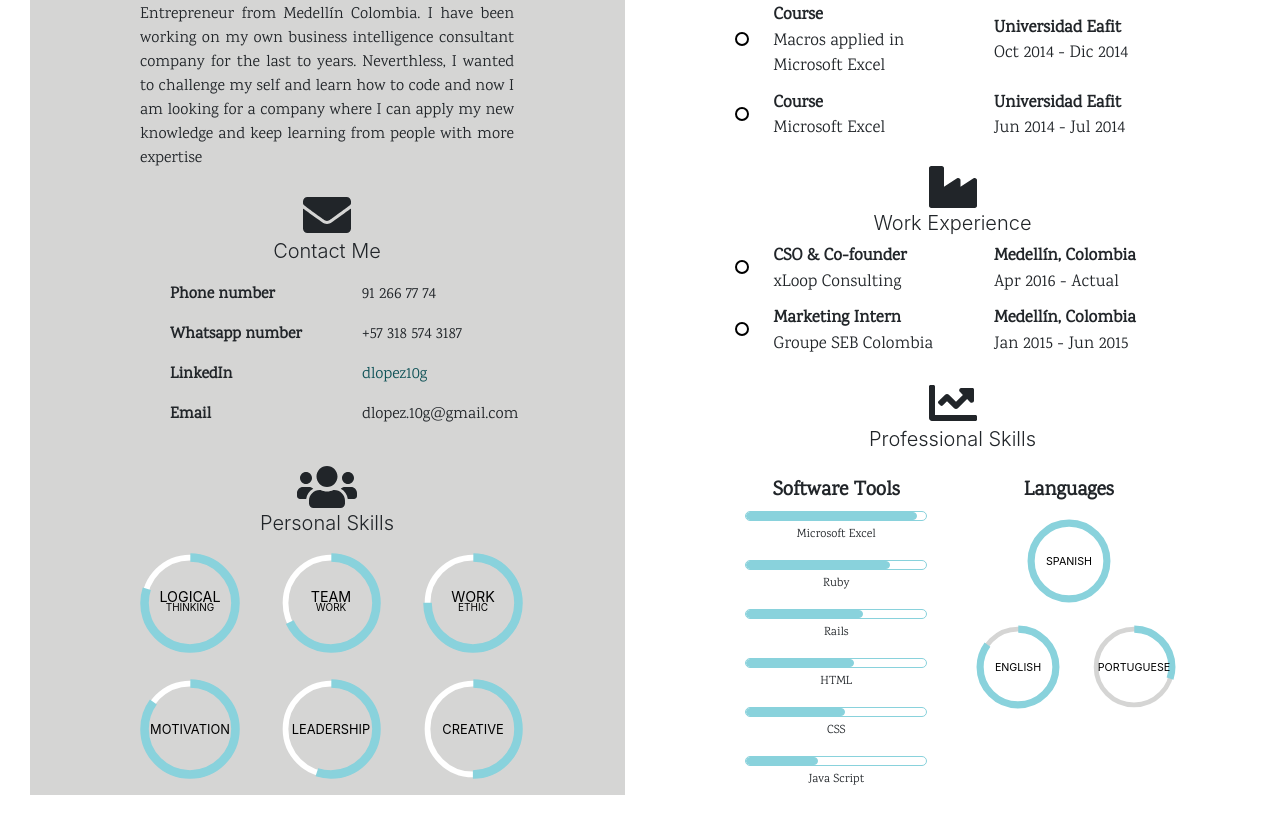
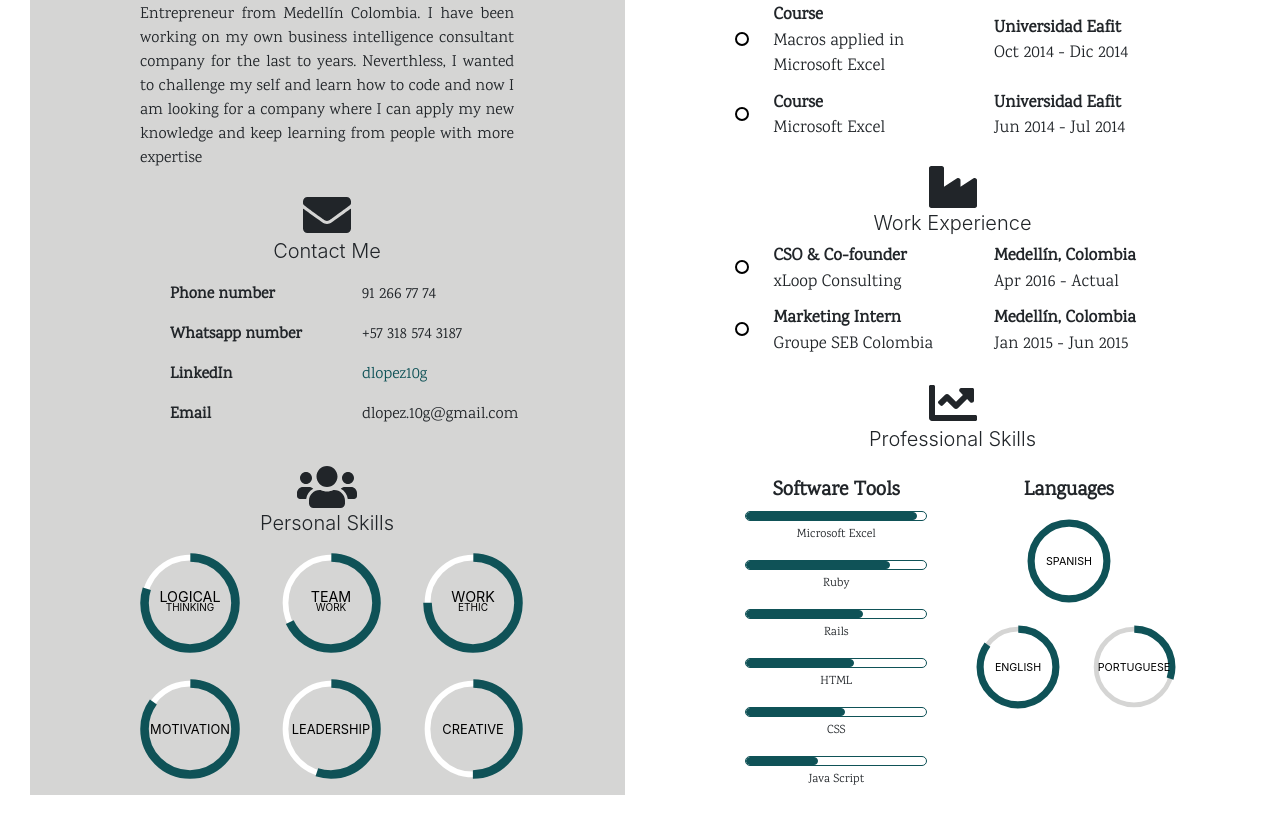
Before and after one commit to dlopezg3/cv, a plain HTML site: page index.html in a window 1280 px wide. Shown: the part 399-1232 px from the top of the page. Drawn offline with nearby package versions, Linux system fonts and the light colour scheme.

Commit message:
colors changed

```diff
--- a/css/components/profesional-skills.css
+++ b/css/components/profesional-skills.css
@@ -1,6 +1,6 @@
 
 .progress-bar-back {
-  border: 1px solid #89D2DC;
+  border: 1px solid #0F5257;
   width: 90%;
   height: 10px;
   border-radius: 50px;
@@ -11,8 +11,8 @@
 .progress-bar-front {
   height: 100%;
   border-radius: 50px;
-  background: #89D2DC;
-  border: 1px solid #89D2DC;
+  background: #0F5257;
+  border: 1px solid #0F5257;
 }
 
 .professional-skill-title {
--- a/index.html
+++ b/index.html
@@ -100,7 +100,7 @@
                       <svg width="120px" height="120px" viewBox="0 0 42 42" class="donut">
                         <circle class="donut-hole" cx="21" cy="21" r="15.91549430918954" fill="#D5D5D4"></circle>
                         <circle class="donut-ring" cx="21" cy="21" r="15.91549430918954" fill="transparent" stroke="#fff" stroke-width="2"></circle>
-                        <circle class="donut-segment" cx="21" cy="21" r="15.91549430918954" fill="transparent" stroke="#89D2DC" stroke-width="3" stroke-dasharray="80 20" stroke-dashoffset="25"></circle>
+                        <circle class="donut-segment" cx="21" cy="21" r="15.91549430918954" fill="transparent" stroke="#0F5257" stroke-width="3" stroke-dasharray="80 20" stroke-dashoffset="25"></circle>
                         <g class="chart-text">
                           <text x="50%" y="50%" class="chart-number">
                             LOGICAL
@@ -117,7 +117,7 @@
                       <svg width="120px" height="120px" viewBox="0 0 42 42" class="donut">
                         <circle class="donut-hole" cx="21" cy="21" r="15.91549430918954" fill="#D5D5D4"></circle>
                         <circle class="donut-ring" cx="21" cy="21" r="15.91549430918954" fill="transparent" stroke="#fff" stroke-width="2"></circle>
-                        <circle class="donut-segment" cx="21" cy="21" r="15.91549430918954" fill="transparent" stroke="#89D2DC" stroke-width="3" stroke-dasharray="68 32" stroke-dashoffset="25"></circle>
+                        <circle class="donut-segment" cx="21" cy="21" r="15.91549430918954" fill="transparent" stroke="#0F5257" stroke-width="3" stroke-dasharray="68 32" stroke-dashoffset="25"></circle>
                         <g class="chart-text">
                           <text x="50%" y="50%" class="chart-number">
                             TEAM
@@ -134,7 +134,7 @@
                       <svg width="120px" height="120px" viewBox="0 0 42 42" class="donut">
                         <circle class="donut-hole" cx="21" cy="21" r="15.91549430918954" fill="#D5D5D4"></circle>
                         <circle class="donut-ring" cx="21" cy="21" r="15.91549430918954" fill="transparent" stroke="#fff" stroke-width="2"></circle>
-                        <circle class="donut-segment" cx="21" cy="21" r="15.91549430918954" fill="transparent" stroke="#89D2DC" stroke-width="3" stroke-dasharray="75 25" stroke-dashoffset="25"></circle>
+                        <circle class="donut-segment" cx="21" cy="21" r="15.91549430918954" fill="transparent" stroke="#0F5257" stroke-width="3" stroke-dasharray="75 25" stroke-dashoffset="25"></circle>
                         <g class="chart-text">
                           <text x="50%" y="50%" class="chart-number">
                             WORK
@@ -151,7 +151,7 @@
                       <svg width="120px" height="120px" viewBox="0 0 42 42" class="donut">
                         <circle class="donut-hole" cx="21" cy="21" r="15.91549430918954" fill="#D5D5D4"></circle>
                         <circle class="donut-ring" cx="21" cy="21" r="15.91549430918954" fill="transparent" stroke="#fff" stroke-width="2"></circle>
-                        <circle class="donut-segment" cx="21" cy="21" r="15.91549430918954" fill="transparent" stroke="#89D2DC" stroke-width="3" stroke-dasharray="85 15" stroke-dashoffset="25"></circle>
+                        <circle class="donut-segment" cx="21" cy="21" r="15.91549430918954" fill="transparent" stroke="#0F5257" stroke-width="3" stroke-dasharray="85 15" stroke-dashoffset="25"></circle>
                         <g class="chart-text">
                           <text x="50%" y="55%" class="chart-number-long">
                             MOTIVATION
@@ -166,7 +166,7 @@
                       <svg width="120px" height="120px" viewBox="0 0 42 42" class="donut">
                         <circle class="donut-hole" cx="21" cy="21" r="15.91549430918954" fill="#D5D5D4"></circle>
                         <circle class="donut-ring" cx="21" cy="21" r="15.91549430918954" fill="transparent" stroke="#fff" stroke-width="2"></circle>
-                        <circle class="donut-segment" cx="21" cy="21" r="15.91549430918954" fill="transparent" stroke="#89D2DC" stroke-width="3" stroke-dasharray="55 45" stroke-dashoffset="25"></circle>
+                        <circle class="donut-segment" cx="21" cy="21" r="15.91549430918954" fill="transparent" stroke="#0F5257" stroke-width="3" stroke-dasharray="55 45" stroke-dashoffset="25"></circle>
                         <g class="chart-text">
                           <text x="50%" y="55%" class="chart-number-long">
                             LEADERSHIP
@@ -180,7 +180,7 @@
                       <svg width="120px" height="120px" viewBox="0 0 42 42" class="donut">
                         <circle class="donut-hole" cx="21" cy="21" r="15.91549430918954" fill="#D5D5D4"></circle>
                         <circle class="donut-ring" cx="21" cy="21" r="15.91549430918954" fill="transparent" stroke="#fff" stroke-width="2"></circle>
-                        <circle class="donut-segment" cx="21" cy="21" r="15.91549430918954" fill="transparent" stroke="#89D2DC" stroke-width="3" stroke-dasharray="50 50" stroke-dashoffset="25"></circle>
+                        <circle class="donut-segment" cx="21" cy="21" r="15.91549430918954" fill="transparent" stroke="#0F5257" stroke-width="3" stroke-dasharray="50 50" stroke-dashoffset="25"></circle>
                         <g class="chart-text">
                           <text x="50%" y="55%" class="chart-number-long">
                             CREATIVE
@@ -358,7 +358,7 @@
                           <svg width="100px" height="100px" viewBox="0 0 42 42" class="donut">
                             <circle class="donut-hole" cx="21" cy="21" r="15.91549430918954" fill="#fff"></circle>
                             <circle class="donut-ring" cx="21" cy="21" r="15.91549430918954" fill="transparent" stroke="#D5D5D4" stroke-width="2"></circle>
-                            <circle class="donut-segment" cx="21" cy="21" r="15.91549430918954" fill="transparent" stroke="#89D2DC" stroke-width="3" stroke-dasharray="100 0" stroke-dashoffset="25"></circle>
+                            <circle class="donut-segment" cx="21" cy="21" r="15.91549430918954" fill="transparent" stroke="#0F5257" stroke-width="3" stroke-dasharray="100 0" stroke-dashoffset="25"></circle>
                             <g class="chart-text">
                               <text x="50%" y="55%" class="chart-number-long">
                                 SPANISH
@@ -374,7 +374,7 @@
                           <svg width="100px" height="100px" viewBox="0 0 42 42" class="donut">
                             <circle class="donut-hole" cx="21" cy="21" r="15.91549430918954" fill="#fff"></circle>
                             <circle class="donut-ring" cx="21" cy="21" r="15.91549430918954" fill="transparent" stroke="#D5D5D4" stroke-width="2"></circle>
-                            <circle class="donut-segment" cx="21" cy="21" r="15.91549430918954" fill="transparent" stroke="#89D2DC" stroke-width="3" stroke-dasharray="85 15" stroke-dashoffset="25"></circle>
+                            <circle class="donut-segment" cx="21" cy="21" r="15.91549430918954" fill="transparent" stroke="#0F5257" stroke-width="3" stroke-dasharray="85 15" stroke-dashoffset="25"></circle>
                             <g class="chart-text">
                               <text x="50%" y="55%" class="chart-number-long">
                                 ENGLISH
@@ -388,7 +388,7 @@
                           <svg width="100px" height="100px" viewBox="0 0 42 42" class="donut">
                             <circle class="donut-hole" cx="21" cy="21" r="15.91549430918954" fill="#fff"></circle>
                             <circle class="donut-ring" cx="21" cy="21" r="15.91549430918954" fill="transparent" stroke="#D5D5D4" stroke-width="2"></circle>
-                            <circle class="donut-segment" cx="21" cy="21" r="15.91549430918954" fill="transparent" stroke="#89D2DC" stroke-width="3" stroke-dasharray="30 70" stroke-dashoffset="25"></circle>
+                            <circle class="donut-segment" cx="21" cy="21" r="15.91549430918954" fill="transparent" stroke="#0F5257" stroke-width="3" stroke-dasharray="30 70" stroke-dashoffset="25"></circle>
                             <g class="chart-text">
                               <text x="50%" y="55%" class="chart-number-long">
                                 PORTUGUESE
```
